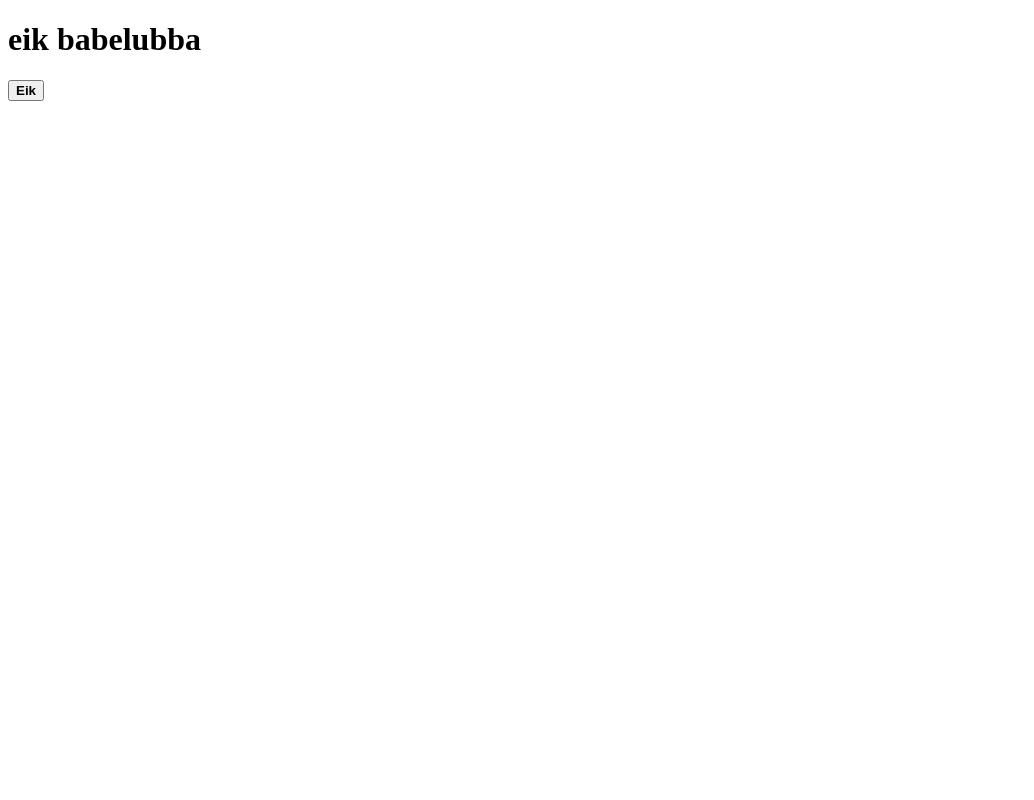
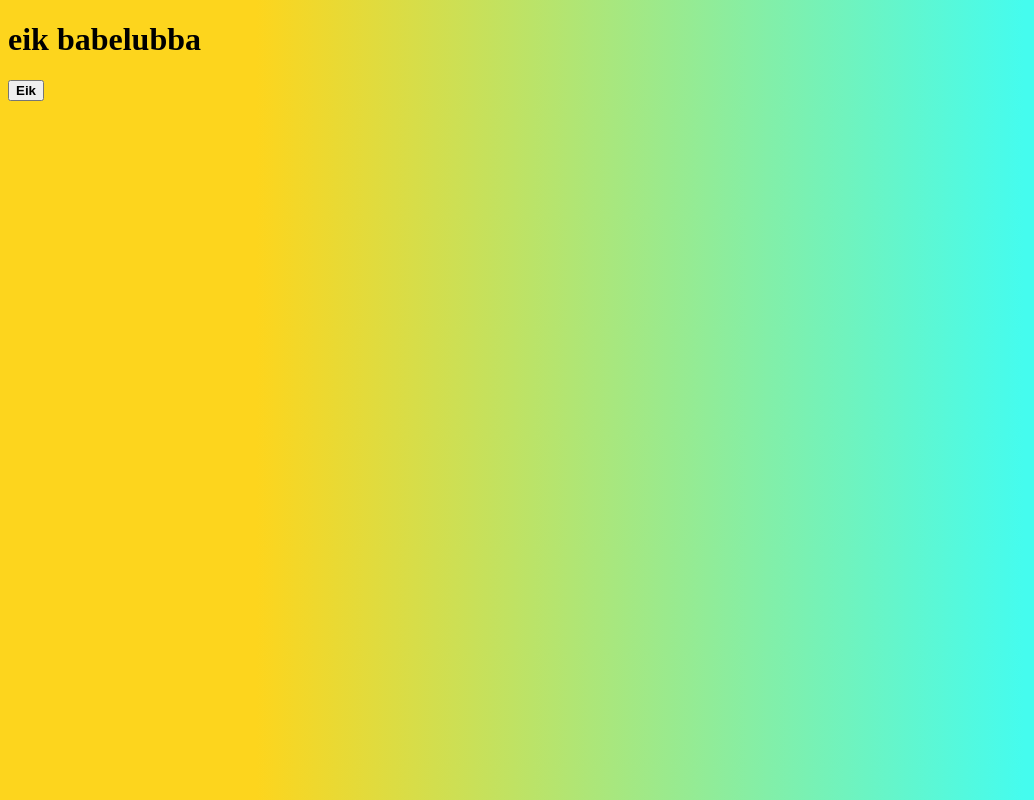
Before and after one commit to MelkeVeien1145/button-thingy, a plain HTML site: page index.html in a window 1280 px wide. Shown: the whole page, without its empty margins (0-1034 px from the left). Drawn offline with Linux system fonts and the light colour scheme.

Commit message:
add background gradient

```diff
--- a/style.css
+++ b/style.css
@@ -1,3 +1,8 @@
 .btn-hidden {
     opacity: 0;
 }
+
+body {
+    background: rgb(253,213,29);
+    background: linear-gradient(90deg, rgba(253,213,29,1) 20%, rgba(69,252,238,1) 80%);
+}
```
